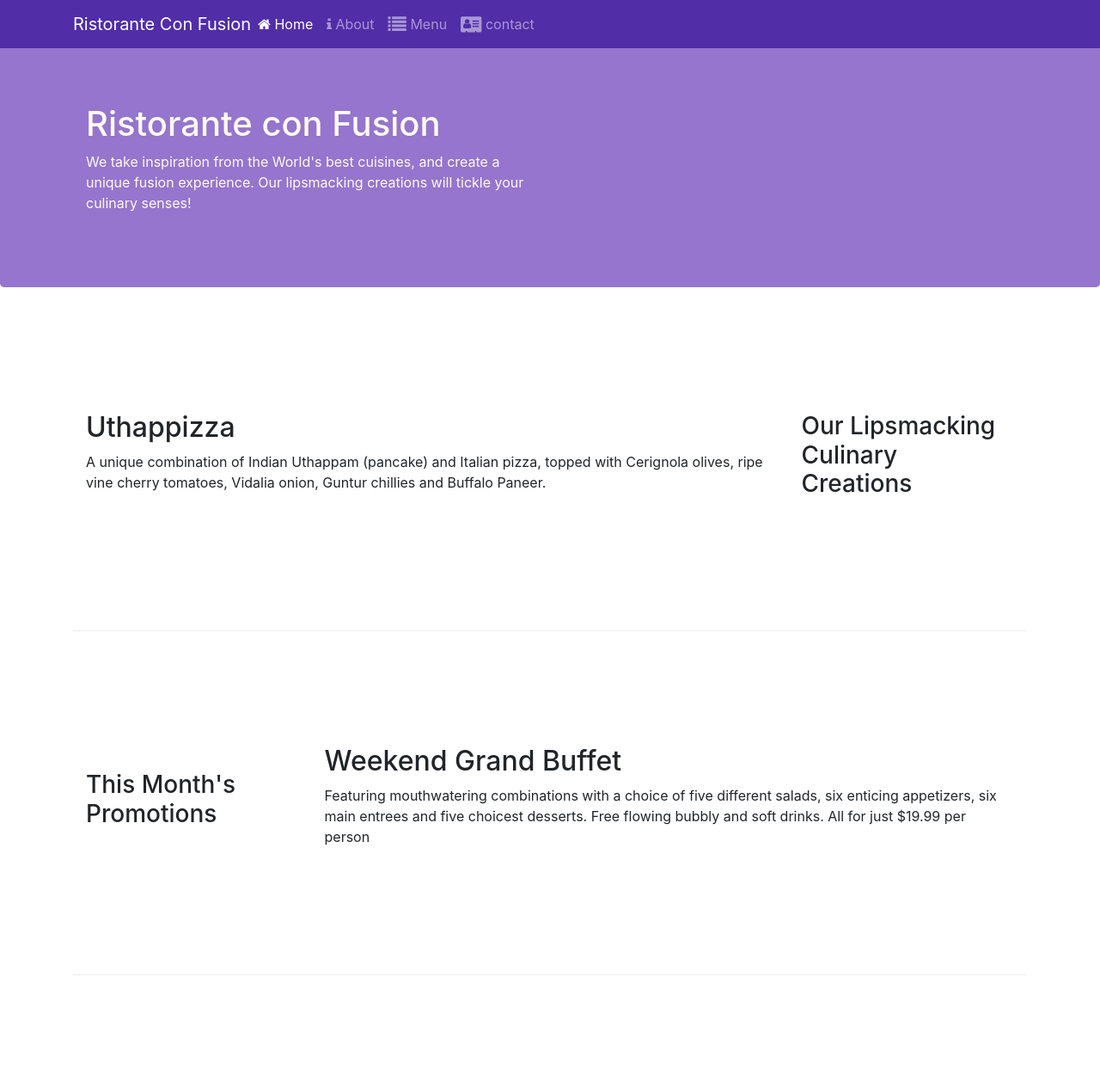
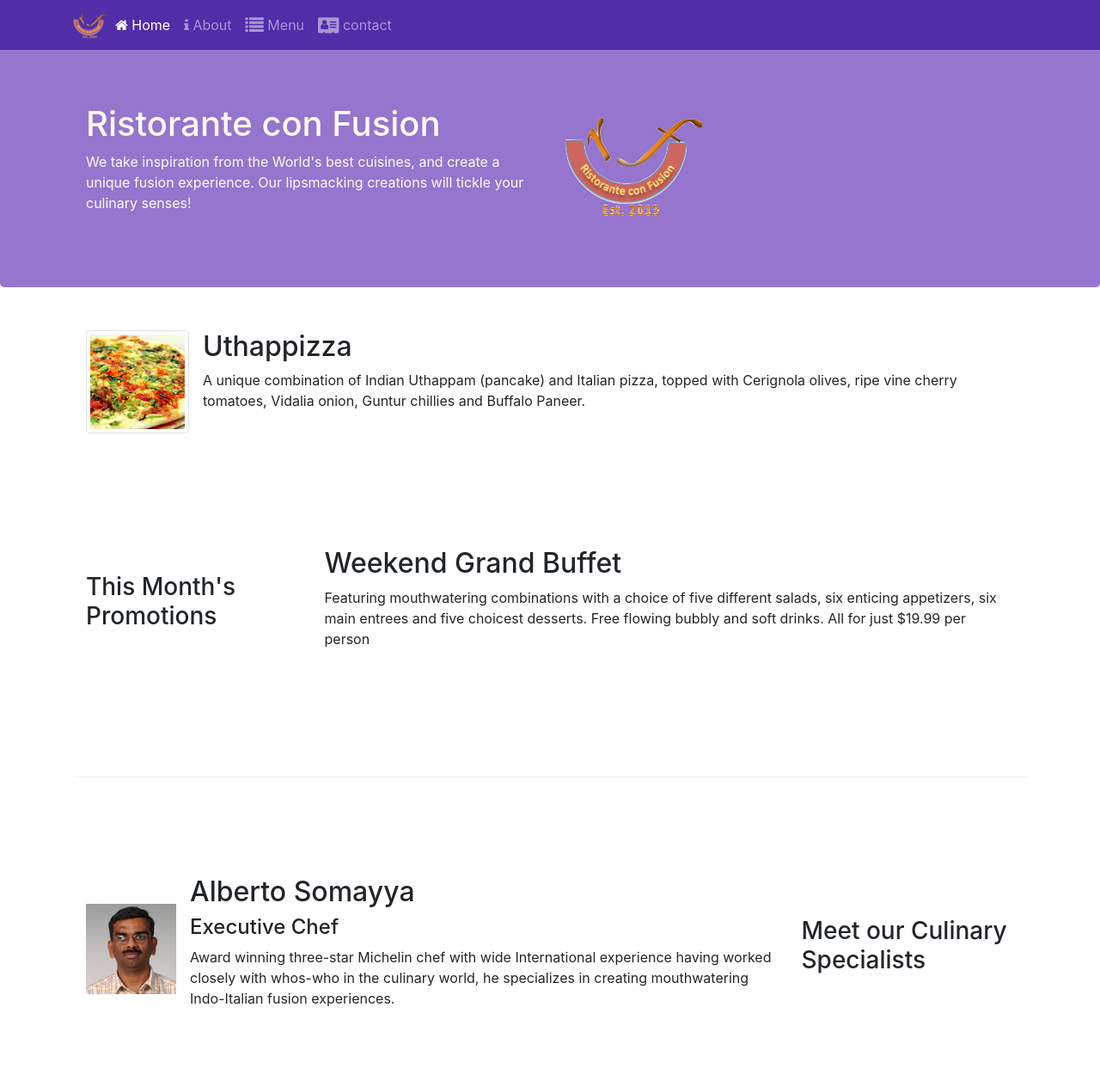
Before and after one commit to khanhumera/conFusion, a website: page index.html in a window 1280 px wide. Shown: the top 1257 px of the page at 86% size. Drawn offline with nearby package versions, Linux system fonts and the light colour scheme.

Commit message:
media and images

```diff
--- a/index.html
+++ b/index.html
@@ -21,8 +21,8 @@
             <button class="navbar-toggler" type="button" data-toggle="collapse" data-target="#Navbar">
                 <span class="navbar-toggler-icon"></span>
             </button>
-            <a class="navbar-brand mr-auto" href="#">
-                Ristorante Con Fusion
+            <a class="navbar-brand mr-auto" href="#"><img src="img/logo.png" height="30" width="41">
+
 
             </a>
             <div class="collapse navbar-collapse" id="Navbar">
@@ -46,7 +46,8 @@
                     <h1>Ristorante con Fusion</h1>
                     <p>We take inspiration from the World's best cuisines, and create a unique fusion experience. Our lipsmacking creations will tickle your culinary senses!</p>
                 </div>
-                <div class="col-12 col-sm">
+                <div class="col-12 col-sm align-self-center">
+                    <img src="img/logo.png" class="img-fluid">
                 </div>
             </div>
         </div>
@@ -58,8 +59,13 @@
                 <h3>Our Lipsmacking Culinary Creations</h3>
             </div>
             <div class="col col-sm order-sm-first col-md">
-                <h2>Uthappizza</h2>
-                <p>A unique combination of Indian Uthappam (pancake) and Italian pizza, topped with Cerignola olives, ripe vine cherry tomatoes, Vidalia onion, Guntur chillies and Buffalo Paneer.</p>
+                <div class="media">
+                    <img class="d-flex mr-3 img-thumbnail align-self-center" src="img/uthappizza.png" alt="uthappizza">
+                    <div class="media-body">
+                        <h2 class="mt-0">Uthappizza</h2>
+                        <p>A unique combination of Indian Uthappam (pancake) and Italian pizza, topped with Cerignola olives, ripe vine cherry tomatoes, Vidalia onion, Guntur chillies and Buffalo Paneer.</p>
+
+                    </div>
             </div>
         </div>
 
@@ -79,9 +85,18 @@
                 <h3>Meet our Culinary Specialists</h3>
             </div>
             <div class="col col-sm order-sm-first col-md">
-                <h2>Alberto Somayya</h2>
-                <h4>Executive Chef</h4>
-                <p>Award winning three-star Michelin chef with wide International experience having worked closely with whos-who in the culinary world, he specializes in creating mouthwatering Indo-Italian fusion experiences. </p>
+                <div class="media">
+                    <img class="d-flex mr-3 image-thumbnail align-self-center"src="img/alberto.png" alt="alberto">
+                    <div class="media-body">
+                        <h2>Alberto Somayya</h2>
+                        <h4>Executive Chef</h4>
+                        <p>Award winning three-star Michelin chef with wide International experience having worked closely with whos-who in the culinary world, he specializes in creating mouthwatering Indo-Italian fusion experiences. </p>
+
+
+                    </div>
+
+                </div>
+
             </div>
         </div>
     </div>
```
Also changed, not shown: aboutus.html (+4 -3 lines), contactus.html (+3 -2 lines), img/alberto.png (added), img/buffet.png (added), img/logo.png (added), img/uthappizza.png (added), 1 other file.
